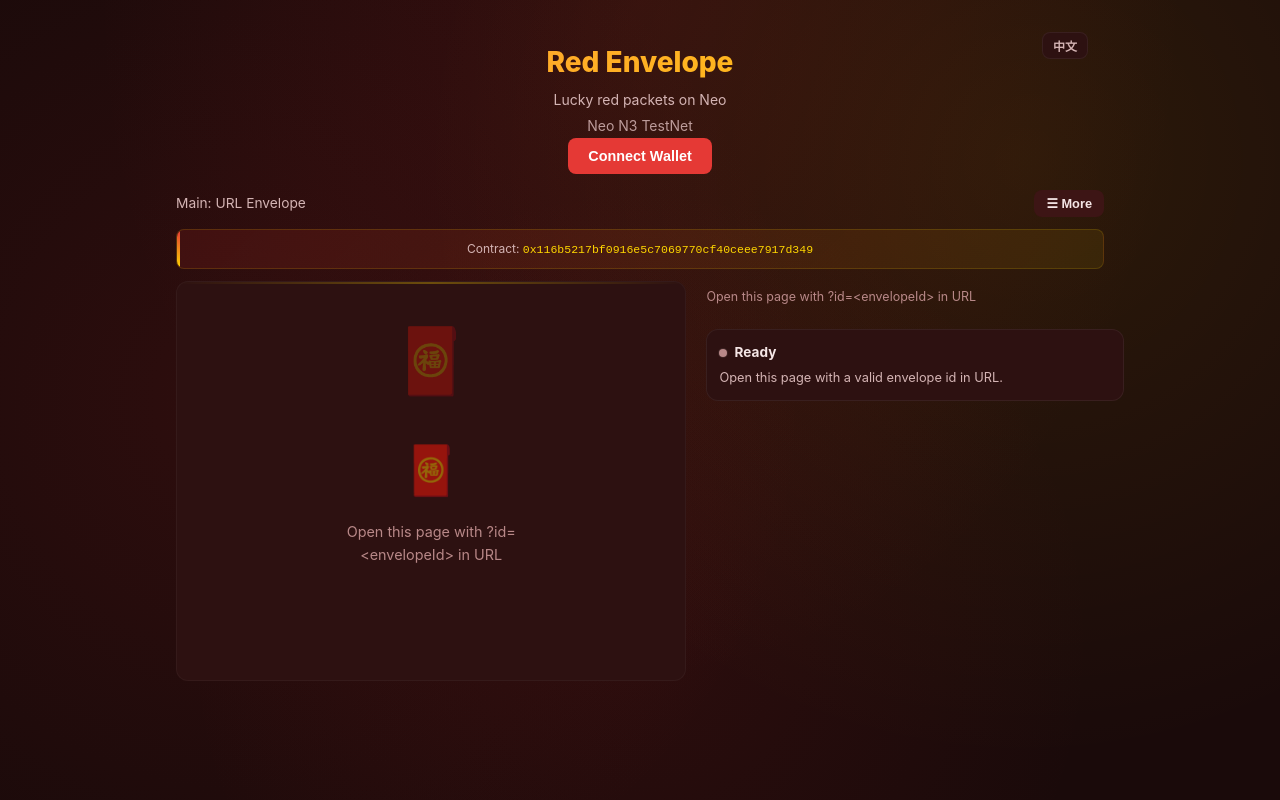
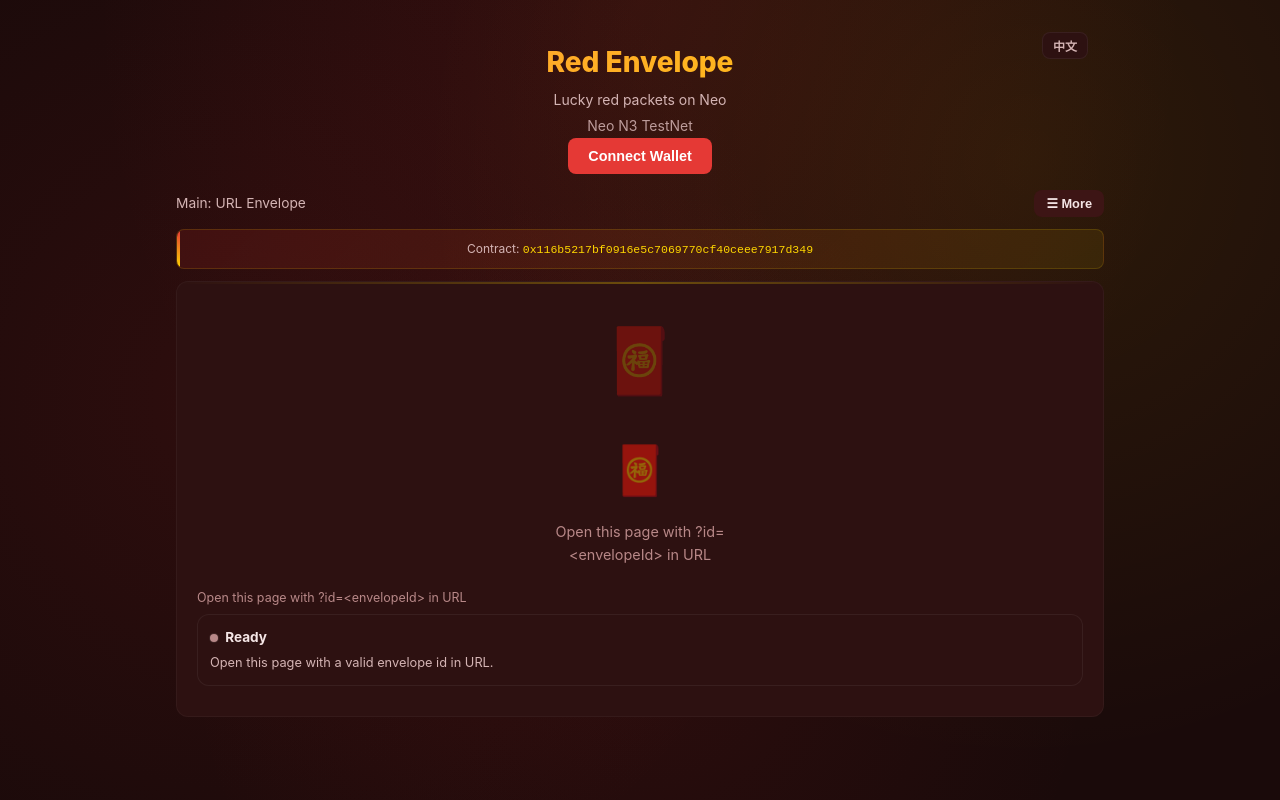
Before and after one commit to r3e-network/red-envelope, a Vue app in the folder frontend/: page / in a window 1280 px wide. Built offline with nearby package versions, Linux system fonts and the light colour scheme.

Commit message:
refactor(frontend): simplify red envelope page to single-column view

```diff
--- a/frontend/src/components/SearchClaim.vue
+++ b/frontend/src/components/SearchClaim.vue
@@ -2,7 +2,6 @@
 import { computed, onMounted, onUnmounted, ref } from "vue";
 import { useWallet } from "@/composables/useWallet";
 import { useRedEnvelope, type EnvelopeItem } from "@/composables/useRedEnvelope";
-import { useEnvelopeHistory } from "@/composables/useEnvelopeHistory";
 import { useI18n } from "@/composables/useI18n";
 import { useAudio } from "@/composables/useAudio";
 import { extractError, formatGas } from "@/utils/format";
@@ -10,7 +9,6 @@
 import { extractEnvelopeCreatedId, waitForConfirmation } from "@/utils/rpc";
 import { CONTRACT_HASH } from "@/config/contract";
 import EnvelopeDetail from "./EnvelopeDetail.vue";
-import EnvelopeHistory from "./EnvelopeHistory.vue";
 import OpeningModal from "./OpeningModal.vue";
 import TransferModal from "./TransferModal.vue";
 import { mapWalletConnectError } from "./searchClaim.logic";
@@ -23,7 +21,6 @@
   claimFromPool,
   reclaimEnvelope,
 } = useRedEnvelope();
-const { loading: historyLoading, history, loadHistory, clearHistory } = useEnvelopeHistory();
 
 const urlEnvelopeId = ref("");
 const searching = ref(false);
@@ -162,7 +159,6 @@
   envelope.value = null;
   status.value = null;
   showSecondaryActions.value = false;
-  clearHistory();
 
   if (!id) {
     return;
@@ -178,8 +174,6 @@
     const result = await fetchEnvelopeState(id);
     if (result) {
       envelope.value = result;
-      // Auto-load claim history for pool envelopes (use claimedCount, not openedCount)
-      loadHistory(id, result.envelopeType, result.claimedCount);
     } else {
       notFound.value = true;
     }
@@ -219,7 +213,6 @@
     const refreshed = await fetchEnvelopeState(envelope.value.id);
     if (refreshed) {
       envelope.value = refreshed;
-      loadHistory(refreshed.id, refreshed.envelopeType, refreshed.claimedCount);
     }
 
     if (claimId) {
@@ -286,7 +279,6 @@
     const refreshed = await fetchEnvelopeState(envelope.value.id);
     if (refreshed) {
       envelope.value = refreshed;
-      loadHistory(refreshed.id, refreshed.envelopeType, refreshed.claimedCount);
     }
   } catch (e: unknown) {
     status.value = { msg: extractError(e), type: "error" };
@@ -304,7 +296,6 @@
     const refreshed = await fetchEnvelopeState(envelope.value.id);
     if (refreshed) {
       envelope.value = refreshed;
-      loadHistory(refreshed.id, refreshed.envelopeType, refreshed.claimedCount);
     }
   }
 };
@@ -342,8 +333,7 @@
 </script>
 
 <template>
-  <div class="layout-two-col">
-    <!-- LEFT PANEL: Detail or empty state -->
+  <div class="search-single-layout">
     <div class="panel-left">
       <div v-if="searching" class="loading">{{ t("searching") }}</div>
 
@@ -355,17 +345,12 @@
 
       <template v-else-if="envelope">
         <EnvelopeDetail :envelope="envelope" />
-        <EnvelopeHistory :envelope="envelope" :history="history" :loading="historyLoading" />
       </template>
 
       <div v-else class="search-empty">
         <div class="search-empty-icon">🧧</div>
         <div class="search-empty-text">{{ t("urlEnvelopePrompt") }}</div>
       </div>
-    </div>
-
-    <!-- RIGHT PANEL: URL envelope + Actions -->
-    <div class="panel-right">
       <div class="section-hint">
         {{ urlEnvelopeId ? t("urlEnvelopeId", urlEnvelopeId) : t("urlEnvelopePrompt") }}
       </div>
@@ -403,7 +388,6 @@
           </button>
         </div>
       </div>
-
     </div>
   </div>
 
```
